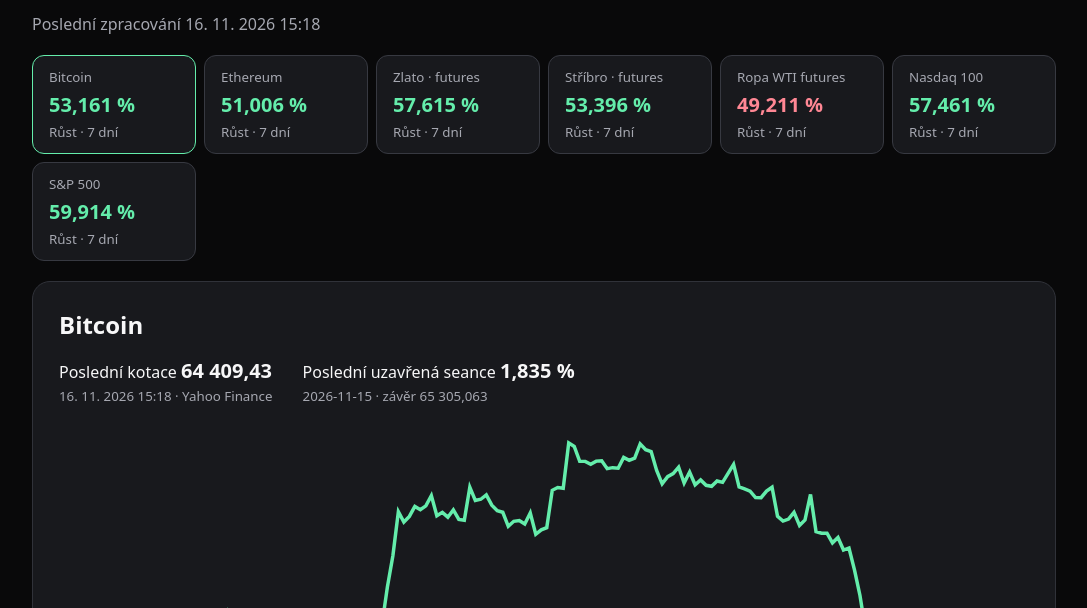
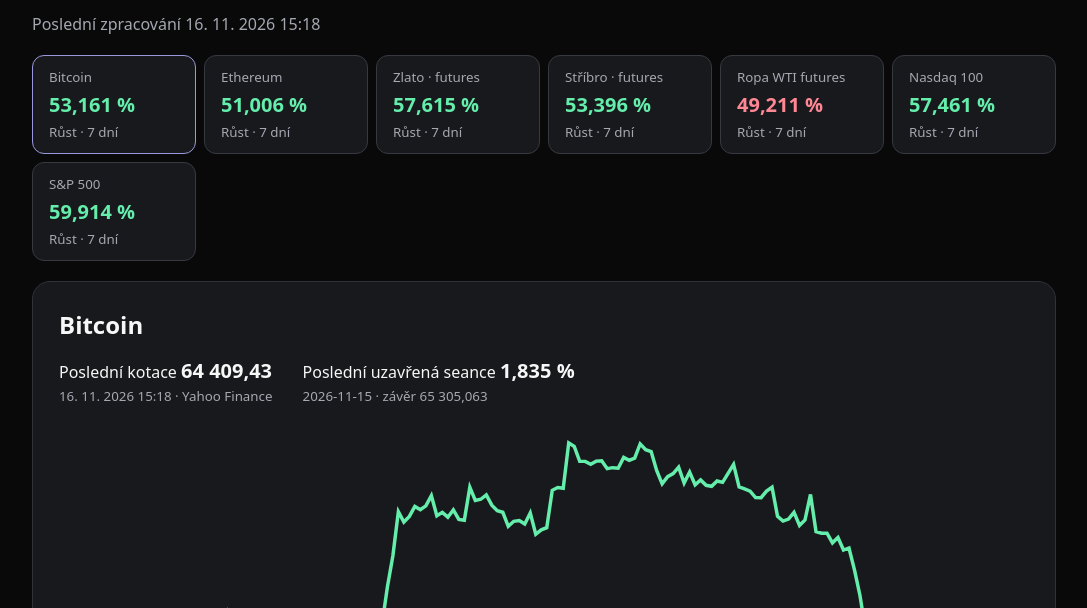
Before and after one commit to lukaskupkovic-pixel/Market-Lab, a plain HTML site: page public/index.html in a window 1280 px wide. Shown: the part 192-800 px from the top of the page, without its empty margins (96-1183 px from the left). Drawn offline with Linux system fonts and the light colour scheme.

Commit message:
Style market signal cards and view switch

```diff
--- a/public/style.css
+++ b/public/style.css
@@ -1 +1,3 @@
 :root{color-scheme:dark;font:16px system-ui,sans-serif;background:#09090a;color:#f7f7f8;--muted:#a6a8b1;--panel:#18191d;--green:#64edab;--red:#ff8794}*{box-sizing:border-box}body{margin:0}main{max-width:1120px;margin:auto;padding:clamp(16px,4vw,48px)}header{display:flex;justify-content:space-between;align-items:center;gap:14px;flex-wrap:wrap}h1{letter-spacing:-.065em;font-size:clamp(2rem,6vw,4rem);margin:0}h2{margin:0}p{color:var(--muted)}button{background:#26272d;color:inherit;border:1px solid #373941;padding:.75rem 1rem;border-radius:12px;font:inherit;cursor:pointer}nav{display:grid;grid-template-columns:repeat(auto-fit,minmax(145px,1fr));gap:8px;margin:20px 0}nav button{text-align:left;background:var(--panel);display:grid;gap:5px;min-width:0}button[aria-pressed=true]{border-color:var(--green)}strong{font-size:1.25rem}small{color:var(--muted)}.panel{padding:clamp(14px,3vw,26px);border:1px solid #303239;border-radius:18px;background:var(--panel);margin:12px 0}.signals,.stats{display:flex;flex-wrap:wrap;gap:14px 30px;margin:16px 0}.signals strong{display:block;font-size:clamp(2.25rem,8vw,4.5rem);letter-spacing:-.06em}.up{color:var(--green)}.down{color:var(--red)}.warn{color:#ffc577}svg{display:block;width:100%;height:auto;max-height:240px}dl{display:grid;grid-template-columns:1fr auto;gap:8px 18px}dd{margin:0;text-align:right}summary{cursor:pointer}
+
+.view-tabs{display:flex;gap:6px;margin:16px 0}.view-tabs button{flex:1}.view-tabs button[aria-pressed=true]{background:#343452;border-color:#7776ad}.signal-meter{width:100%;height:20px}.agent-notes{grid-template-columns:auto minmax(0,1fr);gap:12px 16px}.agent-notes dt{font-weight:650}.agent-notes dd{text-align:left;color:var(--muted)}nav button[aria-pressed=true]{border-color:#9998dc}
```
